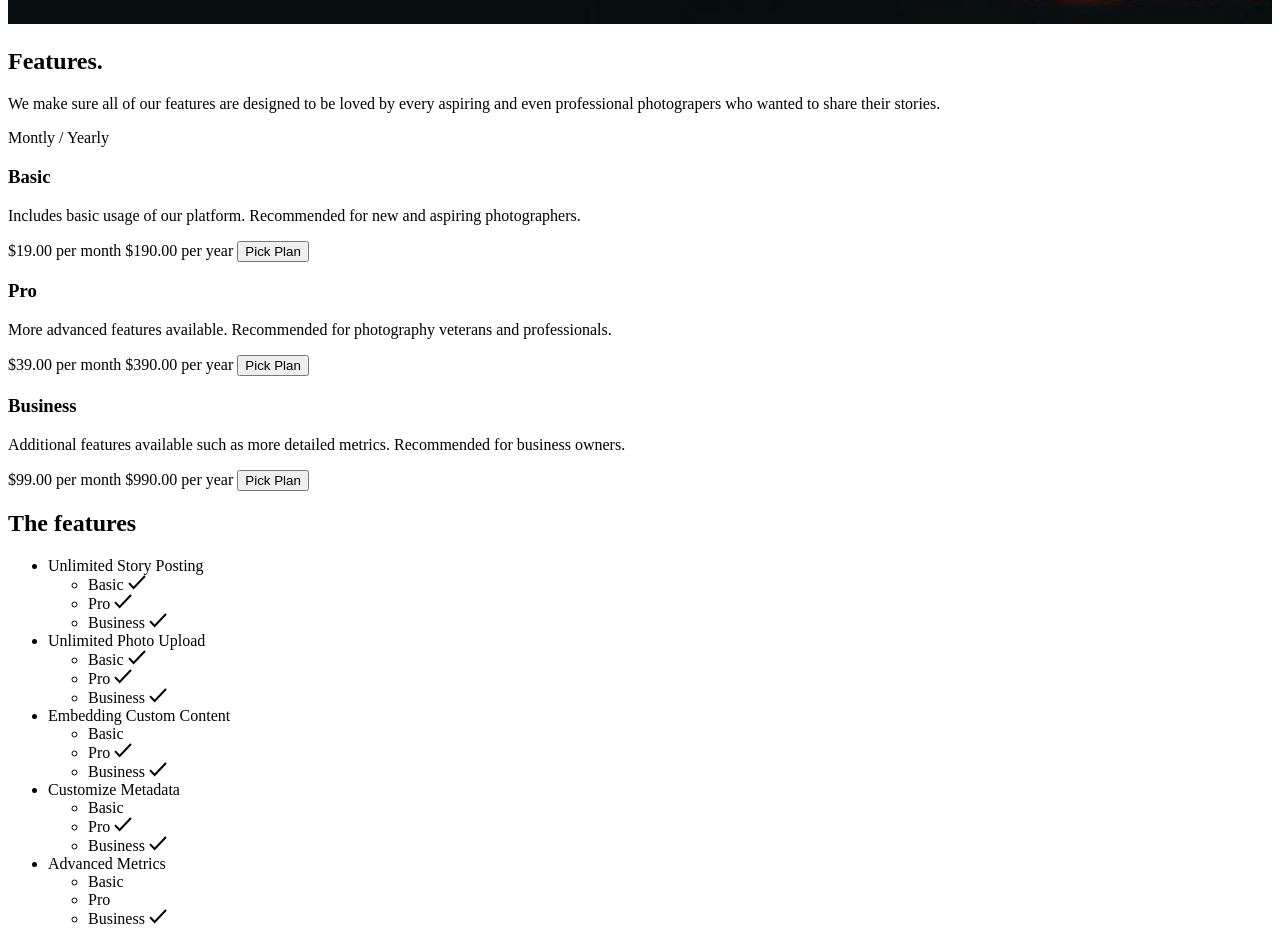
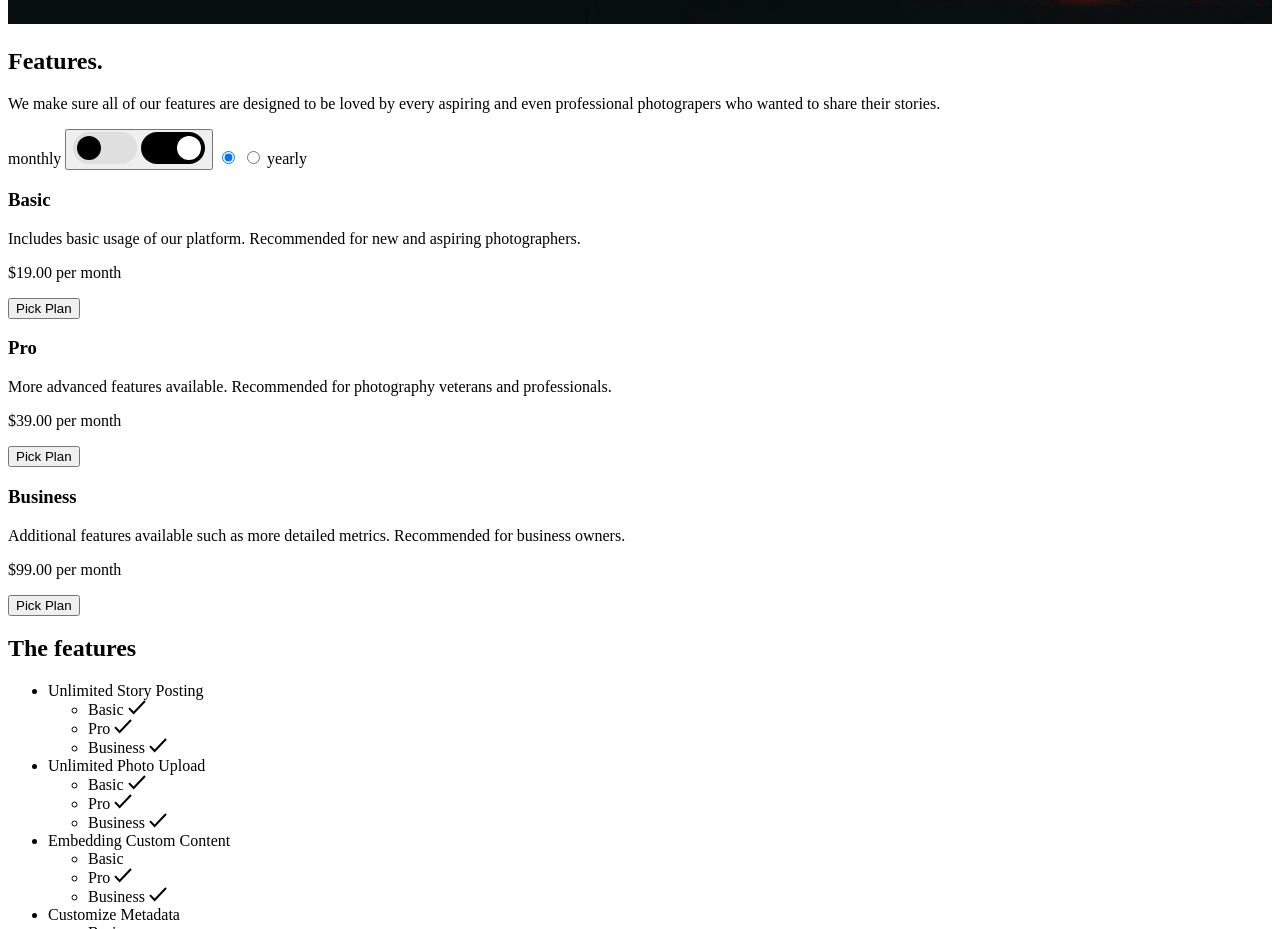
Before and after one commit to johanbijlsma/photosnap, a SvelteKit app: page /pricing in a window 1280 px wide. Shown: the part 945-1874 px from the top of the page. Built offline with nearby package versions, Linux system fonts and the light colour scheme.

Commit message:
worked on the pricing page

```diff
--- a/src/routes/+page.svelte
+++ b/src/routes/+page.svelte
@@ -29,7 +29,7 @@
 	import pinterest from '$lib/assets/shared/desktop/pinterest-darkbg.svg';
 </script>
 
-<nav>
+<nav data-sveltekit-preload-data>
 	<ul>
 		<li>
 			<a href="/">
--- a/src/routes/pricing/+page.svelte
+++ b/src/routes/pricing/+page.svelte
@@ -10,6 +10,19 @@
 	import heroM from '$lib/assets/pricing/hero-M.jpg';
 	import heroL from '$lib/assets/pricing/hero-L.jpg';
 	import check from '$lib/assets/pricing/check.svg';
+	import slider from '$lib/assets/pricing/slider.svg';
+	import sliderActive from '$lib/assets/pricing/slider-active.svg';
+
+	let periodOptions = ['monthly', 'yearly'];
+	let selectedPeriod = 'monthly';
+
+	const changeOption = () => {
+		if (selectedPeriod === 'monthly') {
+			selectedPeriod = 'yearly';
+		} else {
+			selectedPeriod = 'monthly';
+		}
+	};
 </script>
 
 <nav>
@@ -45,32 +58,98 @@
 	</div>
 	<div class="select-plan">
 		<div class="select-plan--inner">
-			<div class="timeperiod-toggle">Montly / Yearly</div>
+			<div class="timeperiod-toggle">
+				<label for="period-monthly" class:selected={selectedPeriod === 'monthly'}
+					>{periodOptions[0]}</label
+				>
+				<button on:click={changeOption}>
+					<img
+						src={slider}
+						alt="toggle pricing per month"
+						class:selected={selectedPeriod === 'monthly'}
+					/>
+					<img
+						src={sliderActive}
+						alt="toggle pricing per year"
+						class:selected={selectedPeriod === 'yearly'}
+					/>
+				</button>
+
+				<input
+					type="radio"
+					bind:group={selectedPeriod}
+					name="period"
+					id="period-monthly"
+					checked
+					value={periodOptions[0]}
+				/>
+				<input
+					type="radio"
+					bind:group={selectedPeriod}
+					name="period"
+					id="period-yearly"
+					value={periodOptions[1]}
+				/>
+				<label for="period-yearly" class:selected={selectedPeriod === 'yearly'}
+					>{periodOptions[1]}</label
+				>
+			</div>
 			<div class="select-card-wrapper">
 				<div class="select-card basic">
 					<h3>Basic</h3>
-					<p>
+					<p class="card-content">
 						Includes basic usage of our platform. Recommended for new and aspiring photographers.
 					</p>
-					$19.00 per month $190.00 per year
+					{#if selectedPeriod === 'monthly'}
+						<p class="select-card-prize monthly">
+							<span class="prize">$19.00</span>
+							<span class="prize-period">per month</span>
+						</p>
+					{:else}
+						<p class="select-card-prize yearly">
+							<span class="prize">$190.00</span>
+							<span class="prize-period"> per year </span>
+						</p>
+					{/if}
 					<button>Pick Plan</button>
 				</div>
 				<div class="select-card pro">
 					<h3>Pro</h3>
-					<p>
+					<p class="card-content">
 						More advanced features available. Recommended for photography veterans and
 						professionals.
 					</p>
-					$39.00 per month $390.00 per year
+					{#if selectedPeriod === 'monthly'}
+						<p class="select-card-prize monthly">
+							<span class="prize">$39.00</span>
+							<span class="prize-period">per month</span>
+						</p>
+					{:else}
+						<p class="select-card-prize yearly">
+							<span class="prize">$390.00</span>
+							<span class="prize-period"> per year </span>
+						</p>
+					{/if}
+
 					<button>Pick Plan</button>
 				</div>
 				<div class="select-card business">
 					<h3>Business</h3>
-					<p>
+					<p class="card-content">
 						Additional features available such as more detailed metrics. Recommended for business
 						owners.
 					</p>
-					$99.00 per month $990.00 per year
+					{#if selectedPeriod === 'monthly'}
+						<p class="select-card-prize monthly">
+							<span class="prize">$99.00</span>
+							<span class="prize-period">per month</span>
+						</p>
+					{:else}
+						<p class="select-card-prize yearly">
+							<span class="prize">$990.00</span>
+							<span class="prize-period"> per year </span>
+						</p>
+					{/if}
 					<button>Pick Plan</button>
 				</div>
 			</div>
--- a/src/styles.css
+++ b/src/styles.css
@@ -61,6 +61,14 @@ nav {
 			&:hover {
 				color: var(--light-grey);
 			}
+			&:focus-within {
+				filter: drop-shadow(0 0 4px #bc7198);
+				outline: none;
+			}
+			&:focus {
+				filter: drop-shadow(0 0 4px #bc7198);
+				outline: none;
+			}
 			&.current {
 				background-image: var(--accent);
 				color: var(--pure-white);
@@ -111,6 +119,12 @@ nav {
 			font-weight: 700;
 			line-height: normal;
 			letter-spacing: 2px;
+
+			&:focus {
+				filter: drop-shadow(0 0 4px #bc7198);
+				outline: none;
+				text-decoration: underline;
+			}
 		}
 	}
 	& .card.createbg {
@@ -124,6 +138,48 @@ nav {
 .select-plan {
 	& .select-plan--inner {
 		padding-inline: 28px;
+		margin-block-start: 48px;
+		& .timeperiod-toggle {
+			display: flex;
+			justify-content: center;
+			align-items: center;
+			margin-block-end: 48px;
+			& button {
+				appearance: none;
+				/* display: contents; */
+				margin-inline: 32px;
+				background-color: transparent;
+				border: none;
+				&:hover {
+					cursor: pointer;
+				}
+				&:focus-within {
+					filter: drop-shadow(0 0 4px #bc7198);
+					outline: none;
+				}
+			}
+			& img:not(.selected) {
+				display: none;
+			}
+			& input#period-yearly {
+				appearance: none;
+			}
+			& input#period-monthly {
+				appearance: none;
+			}
+			& label {
+				opacity: 0.6;
+				color: #000;
+				text-align: center;
+				font-size: 18px;
+				font-style: normal;
+				font-weight: 700;
+				line-height: 25px; /* 138.889% */
+				&.selected {
+					opacity: 1;
+				}
+			}
+		}
 	}
 	& .select-card-wrapper {
 		display: flex;
@@ -146,7 +202,7 @@ nav {
 			padding-block-end: 8px;
 			font-size: 24px;
 		}
-		& p {
+		& p.card-content {
 			opacity: 0.6;
 		}
 		& p.card-extra-context {
@@ -174,10 +230,55 @@ nav {
 			padding-block: 12px;
 			margin-block: 40px 0px;
 		}
+		& p.select-card-prize {
+			/* opacity: 0.6; */
+			& span.prize {
+				display: block;
+				opacity: 1;
+				text-align: center;
+				font-size: 40px;
+				font-style: normal;
+				font-weight: 700;
+				line-height: 48px; /* 120% */
+				letter-spacing: 4.167px;
+				text-transform: uppercase;
+			}
+		}
 	}
 	& .select-card.pro {
 		background-color: var(--pure-black);
 		color: var(--pure-white);
+		& .select-card-prize {
+			& span.prize {
+				display: block;
+				opacity: 1;
+				text-align: center;
+				font-size: 40px;
+				font-style: normal;
+				font-weight: 700;
+				line-height: 48px; /* 120% */
+				letter-spacing: 4.167px;
+				text-transform: uppercase;
+			}
+			& span.prize-period {
+				display: block;
+				opacity: 0.6;
+				text-align: center;
+				font-family: DM Sans;
+				font-size: 15px;
+				font-style: normal;
+				font-weight: 400;
+				line-height: 25px; /* 166.667% */
+			}
+		}
+		&::before {
+			content: '';
+			height: 10px;
+			width: calc(100% + 72px);
+			background-image: var(--accent);
+			display: block;
+			translate: -36px -48px;
+		}
 		& button {
 			color: var(--pure-black);
 			background-color: var(--light-grey);
@@ -443,6 +544,34 @@ a {
 	.photo-wrapper .photo-card img {
 		width: 100vw;
 	}
+	.select-card-wrapper {
+		& p.card-content {
+			opacity: 0.6;
+		}
+		& .select-card-prize {
+			& span.prize {
+				display: block;
+				opacity: 1;
+				text-align: center;
+				font-size: 40px;
+				font-style: normal;
+				font-weight: 700;
+				line-height: 48px; /* 120% */
+				letter-spacing: 4.167px;
+				text-transform: uppercase;
+			}
+			& span.prize-period {
+				display: block;
+				opacity: 0.6;
+				text-align: center;
+				font-family: DM Sans;
+				font-size: 15px;
+				font-style: normal;
+				font-weight: 400;
+				line-height: 25px; /* 166.667% */
+			}
+		}
+	}
 	body {
 		max-width: var(--max-phone-width);
 	}
@@ -562,6 +691,66 @@ a {
 		/* width: 100%; */
 		padding-inline: 0px 0px;
 		object-fit: cover;
+	}
+	.select-card-wrapper {
+		& .select-card {
+			display: grid;
+			grid-template-areas:
+				'title prize'
+				'planinfo prize'
+				'button .';
+			grid-template-columns: 1fr 1fr;
+			grid-template-rows: auto 1fr auto;
+			text-align: inherit;
+			padding-block: 40px;
+			column-gap: 50px;
+			& h3 {
+				grid-area: title;
+				padding-block-start: 0px;
+				padding-block-end: 18px;
+				margin-block: 0px;
+			}
+		}
+		& p.card-content {
+			opacity: 0.6;
+			grid-area: planinfo;
+		}
+		& .select-card-prize {
+			grid-area: prize;
+			margin-block: 0px;
+			& span.prize {
+				display: block;
+				opacity: 1;
+				text-align: right !important;
+				font-size: 40px;
+				font-style: normal;
+				font-weight: 700;
+				line-height: 48px; /* 120% */
+				letter-spacing: 4.167px;
+				text-transform: uppercase;
+			}
+			& span.prize-period {
+				display: block;
+				opacity: 0.6;
+				text-align: right;
+				font-family: DM Sans;
+				font-size: 15px;
+				font-style: normal;
+				font-weight: 400;
+				line-height: 25px; /* 166.667% */
+			}
+			& button {
+				grid-area: button;
+			}
+		}
+		& .select-card.pro::before {
+			content: '';
+			width: 10px;
+			min-height: calc(100% * 3.8);
+			background-image: var(--accent);
+			display: block;
+			translate: -36px -188px;
+		}
 	}
 	.banner {
 		background-image: url('./lib/assets/shared/bg-beta-M.jpg');
@@ -727,6 +916,10 @@ a {
 		& .select-plan--inner {
 			padding-inline: 28px;
 		}
+		& .timeperiod-toggle {
+			display: flex;
+			justify-content: center;
+		}
 		& .select-card-wrapper {
 			display: grid;
 			grid-template-areas: 'basic pro business';
@@ -749,13 +942,31 @@ a {
 				padding-block-end: 8px;
 				font-size: 24px;
 			}
-			& p {
+			& p.card-content {
 				opacity: 0.6;
 			}
-			& p.card-extra-context {
-				text-transform: uppercase;
-				translate: 0 46px;
-				opacity: 1;
+			& .select-card-prize {
+				& span.prize {
+					display: block;
+					opacity: 1;
+					text-align: center;
+					font-size: 40px;
+					font-style: normal;
+					font-weight: 700;
+					line-height: 48px; /* 120% */
+					letter-spacing: 4.167px;
+					text-transform: uppercase;
+				}
+				& span.prize-period {
+					display: block;
+					opacity: 0.6;
+					text-align: center;
+					font-family: DM Sans;
+					font-size: 15px;
+					font-style: normal;
+					font-weight: 400;
+					line-height: 25px; /* 166.667% */
+				}
 			}
 			& img {
 				translate: -33px;
@@ -781,6 +992,16 @@ a {
 		& .select-card.pro {
 			background-color: var(--pure-black);
 			color: var(--pure-white);
+			padding-block: 96px;
+			&::before {
+				content: '';
+				height: 10px;
+				min-height: inherit;
+				width: calc(100% + 72px);
+				background-image: var(--accent);
+				display: block;
+				translate: -36px -48px;
+			}
 			& button {
 				color: var(--pure-black);
 				background-color: var(--light-grey);
```
Also changed, not shown: src/lib/assets/pricing/slider-active.svg (added), src/lib/assets/pricing/slider.svg (added).
